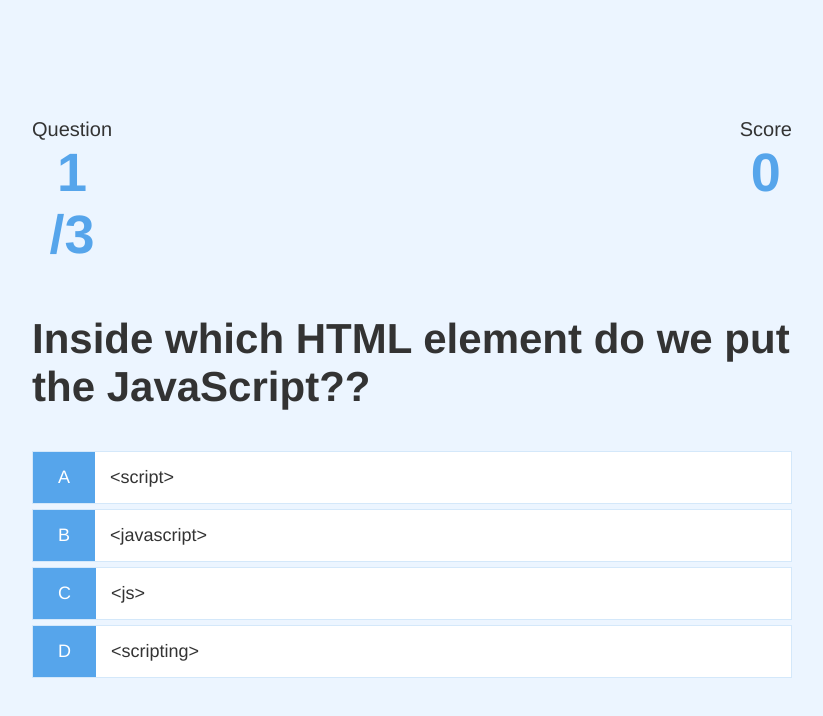
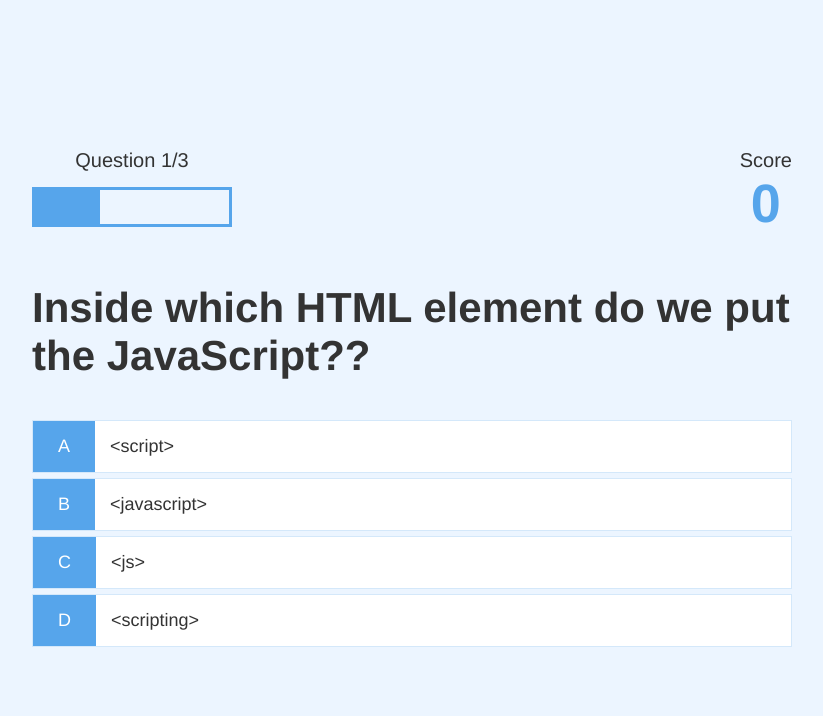
Before and after one commit to dancingheart714/Quiz-App, a plain HTML site: page game.html in a window 1280 px wide. Shown: the whole page, without its empty margins (228-1051 px from the left). Drawn offline with Linux system fonts and the light colour scheme.

Commit message:
added progress bar

```diff
--- a/game.css
+++ b/game.css
@@ -48,3 +48,16 @@
 .hud-main-text {
   text-align: center;
 }
+
+#progressBar {
+  width: 20rem;
+  height: 4rem;
+  border: 0.3rem solid #56a5eb;
+  margin-top: 1.5rem;
+}
+
+#progressBarFull {
+  height: 3.4rem;
+  background-color: #56a5eb;
+  width: 0%;
+}
--- a/game.html
+++ b/game.html
@@ -13,12 +13,20 @@
       <div id="game" class="justify-center flex-column">
         <div id="hud">
           <div id="hud-item">
-            <p class="hud-prefix">Question</p>
-            <h1 class="hud-main-text" id="questionCounter"></h1>
+            <p id="progressText" class="hud-prefix">
+            Question
+            </p>
+            <div id="progressBar">
+                <div id="progressBarFull"></div>
+            </div>
           </div>
           <div id="hud-item">
-            <p class="hud-prefix">Score</p>
-            <h1 class="hud-main-text" id="score">0</h1>
+            <p class="hud-prefix">
+            Score
+            </p>
+            <h1 class="hud-main-text" id="score">
+            0
+            </h1>
           </div>
         </div>
         <h2 id="question">What is the answer to this question?</h2>
--- a/game.js
+++ b/game.js
@@ -1,9 +1,8 @@
 const question = document.getElementById('question');
 const choices = Array.from(document.getElementsByClassName('choice-text'));
-
 const questionCounterText = document.getElementById('questionCounter');
 const scoreText = document.getElementById('score');
-
+const progressBarFull = document.getElementById("progressBarFull");
 let currentQuestion = {};
 let acceptingAnswer = false;
 let score = 0;
@@ -52,9 +51,11 @@ getNewQuestion = () => {
   if (availableQuestions.length === 0 || questionCounter >= MAX_QUESTIONS) {
     return window.location.assign('/end.html');
   }
+
   questionCounter++;
-  questionCounterText.innerText = `${questionCounter}
-  /${MAX_QUESTIONS}`;
+  progressText.innerText = `Question ${questionCounter}/${MAX_QUESTIONS}`;
+  //Update the progress bar
+  progressBarFull.style.width = `${(questionCounter / MAX_QUESTIONS) * 100}%`;
 
   const questionIndex = Math.floor(Math.random() * availableQuestions.length);
   currentQuestion = availableQuestions[questionIndex];
```
